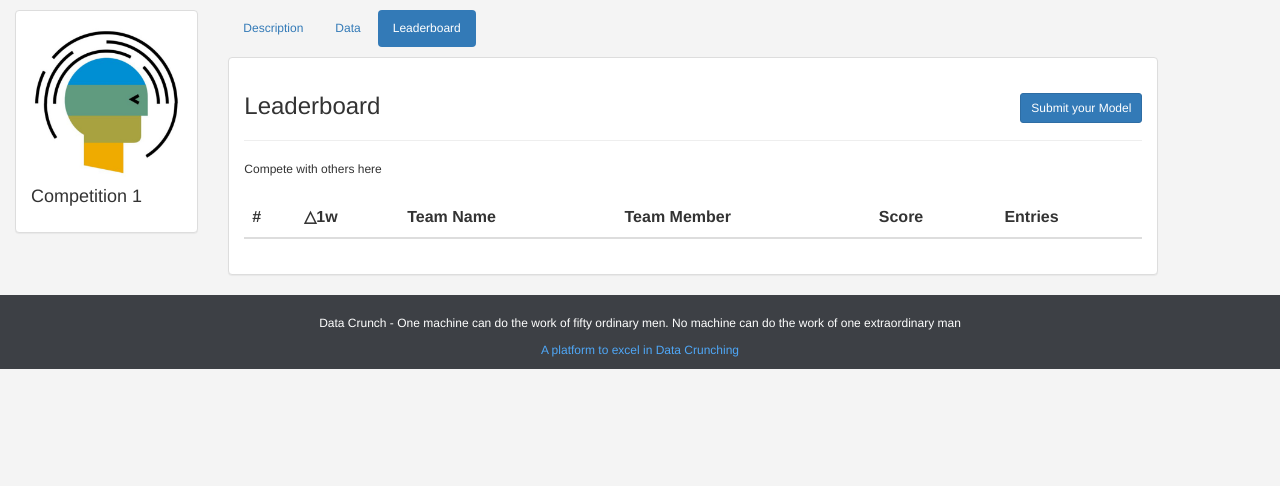
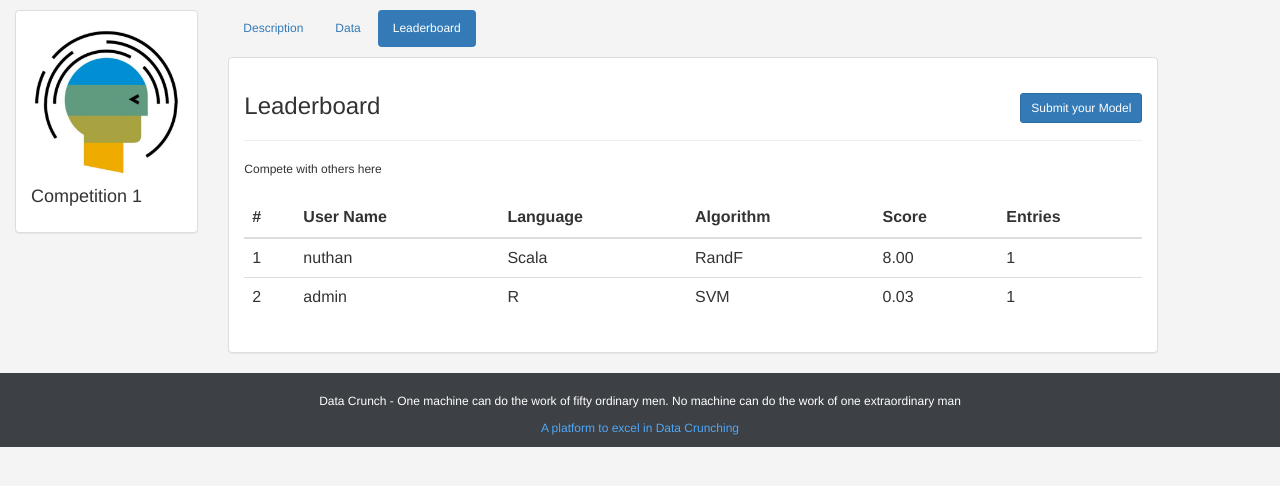
Before and after one commit to NuthanReddy/Automl, a Django app: page /1/score in a window 1280 px wide. Shown: the part 51-537 px from the top of the page. Run offline with Django 3.2, Linux system fonts and the light colour scheme; a user stored in the database is signed in; data comes from the database, SQL or seed files in the repository; lists and menus that the app fills with data are empty; some libraries are stand-ins or nearby versions.

Commit message:
leaderboard working

```diff
--- a/comp/templates/comp/score.html
+++ b/comp/templates/comp/score.html
@@ -1,4 +1,5 @@
 {% extends 'comp/base.html' %}
+{% load cust_tags %}
 {% block title %}{{ Competitions }}{% endblock %}
 {% block competitions_active %}active{% endblock %}
 
@@ -60,14 +61,24 @@
                             <thead>
                             <tr>
                                 <th>#</th>
-                                <th>△1w</th>
-                                <th>Team Name</th>
-                                <th>Team Member</th>
+                                <th>User Name</th>
+                                <th>Language</th>
+                                <th>Algorithm</th>
                                 <th>Score</th>
                                 <th>Entries</th>
                             </tr>
                             </thead>
                             <tbody>
+                            {% for submission in submissions %}
+                                <tr>
+                                    <td>{{ forloop.counter }}</td>
+                                    <td>{{ submission.user }}</td>
+                                    <td>{{ submission.language }}</td>
+                                    <td>{{ submission.algo }}</td>
+                                    <td>{{ submission.score }}</td>
+                                    <td>{{ submission.user|entries:competition }}</td>
+                                </tr>
+                            {% endfor %}
                             </tbody>
                         </table>
                     </div>
--- a/comp/templatetags/cust_tags.py
+++ b/comp/templatetags/cust_tags.py
@@ -13,9 +13,14 @@
 @register.filter
 def rank(comp, user):
     max_score = Submission.objects.filter(user=user).order_by('score').last()
-    print(max_score)
     return Submission.objects.filter(comp=comp).filter(score__gt=max_score.score).count() + 1
+
+
+@register.filter
+def entries(user, comp):
+    return Submission.objects.filter(comp=comp, user=user).count()
 
 
 register.filter('comp_all', comp_all)
 register.filter('rank', rank)
+register.filter('entries', entries)
--- a/comp/views.py
+++ b/comp/views.py
@@ -1,7 +1,7 @@
 from django.contrib.auth.decorators import login_required
 from django.shortcuts import render, get_object_or_404
 
-from comp.models import Registration, Competition
+from comp.models import Registration, Competition, Submission
 from .forms import SubmitModel
 
 ACCEPTED_FILE_TYPES = ['csv']
@@ -33,14 +33,16 @@
 @login_required
 def score(request, competition_id):
     competition = get_object_or_404(Competition, pk=competition_id)
+    subs = Submission.objects.filter(comp=competition).order_by('score').reverse()
+    user = request.user
     if request.method == 'GET':
         try:
-            registered = Registration.objects.get(comp=competition, user=request.user)
+            registered = Registration.objects.get(comp=competition, user=user)
         except Registration.DoesNotExist:
             registered = False
-        return render(request, 'comp/score.html', {'competition': competition, 'registered': registered,})
+        args = {'competition': competition, 'registered': registered, 'user': user, 'submissions': subs}
+        return render(request, 'comp/score.html', args)
     elif request.method == 'POST':
-        user = request.user
         return render(request, 'comp/submit.html', {'competition': competition, 'user': user,})
 
 
```
Lines whose indentation alone changed are shown as unchanged.
